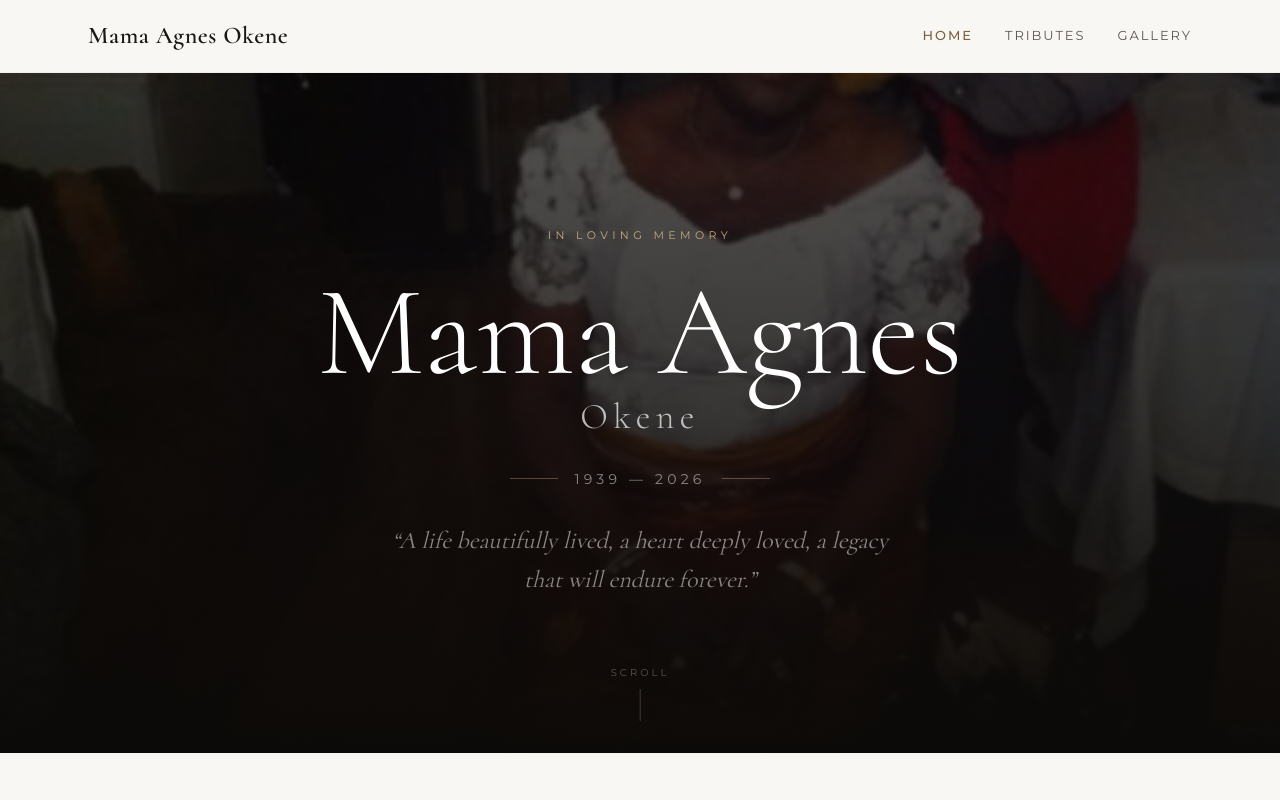
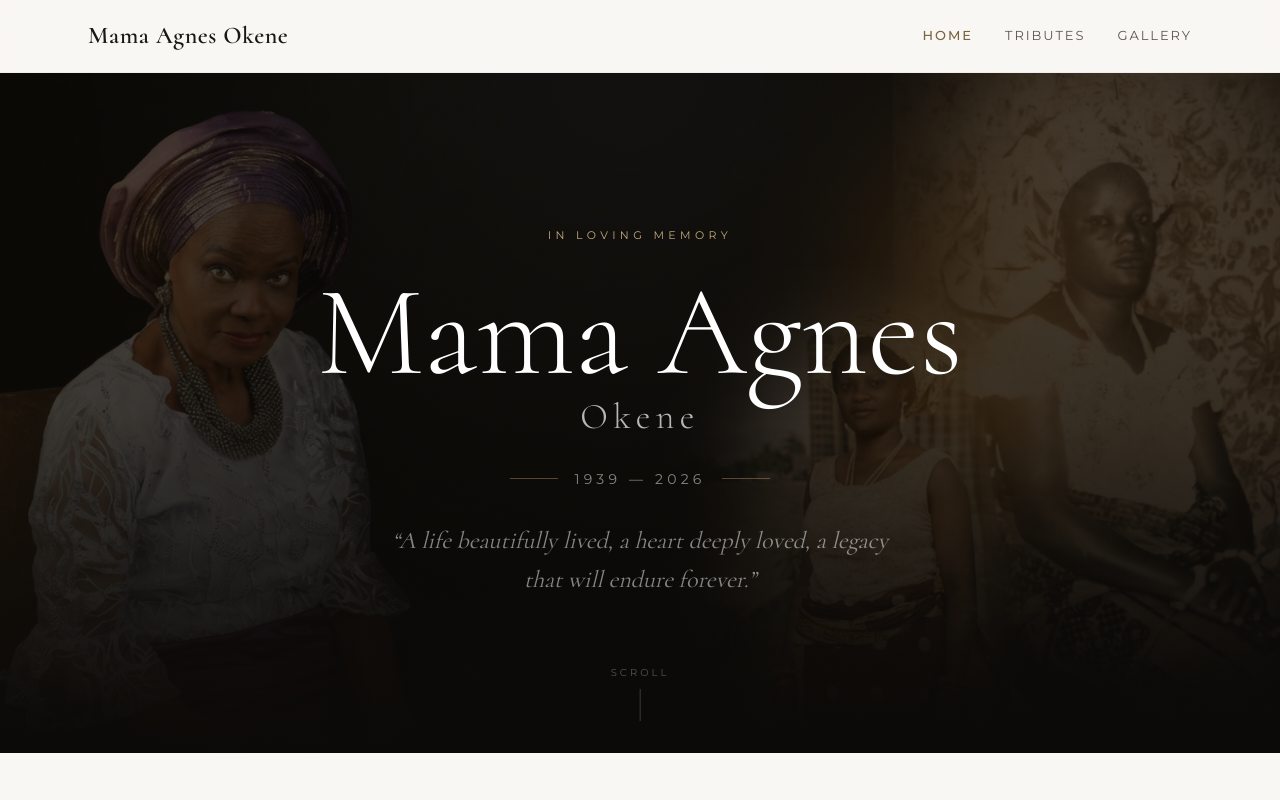
Before and after one commit to 0xanyi/agnesokene, a Next.js app: page / in a window 1280 px wide. Shown: the top 800 px of the page. Built offline with nearby package versions, Linux system fonts and the light colour scheme; no server answers; the database is empty.

Commit message:
feat: add hero collage background with official and vintage photos
Amp-Thread-ID: https://ampcode.com/threads/T-019cbe42-6dcc-73a9-8745-5e7773cfaf30
Co-authored-by: Amp <amp@ampcode.com>

```diff
--- a/src/components/hero.tsx
+++ b/src/components/hero.tsx
@@ -4,13 +4,13 @@
   return (
     <section className="relative flex min-h-[85vh] items-center justify-center overflow-hidden bg-[#0C0A08]">
       <Image
-         src="/images/mama.JPG"
-         alt="Mama Agnes Okene"
+        src="/images/hero-collage.jpg"
+        alt="Mama Agnes Okene - A life in photos"
         fill
-         className="object-cover opacity-30"
+        className="object-cover opacity-40"
         priority
       />
-       <div className="absolute inset-0 bg-gradient-to-t from-[#0C0A08] via-[#0C0A08]/40 to-transparent" />
+      <div className="absolute inset-0 bg-gradient-to-t from-[#0C0A08] via-[#0C0A08]/50 to-[#0C0A08]/30" />
 
       <div className="relative z-10 mx-auto max-w-3xl px-6 text-center">
         <p className="animate-fade-in text-[11px] uppercase tracking-[0.4em] text-gold-light">
```
Also changed, not shown: public/images/hero-collage.jpg (added). Lines whose indentation alone changed are shown as unchanged.
